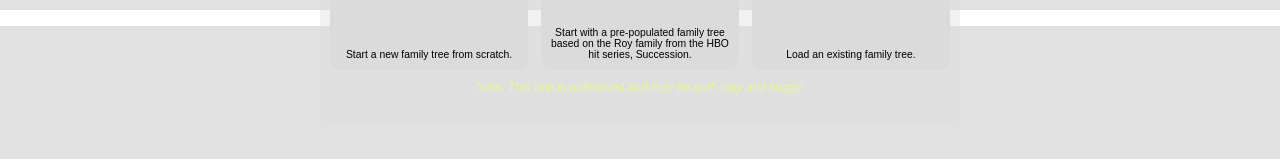
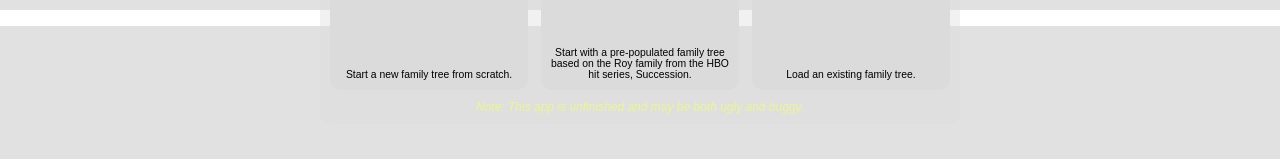
Before and after one commit to deanstein/family-tree, a Svelte app: page / in a window 1280 px wide. Shown: the part 476-640 px from the top of the page. Built offline with nearby package versions, Linux system fonts and the light colour scheme.

Commit message:
Fixing padding issue with modal toolbar slot

```diff
--- a/src/ui/Modals/ChooseTreeModal/ChooseTreeModal.svelte
+++ b/src/ui/Modals/ChooseTreeModal/ChooseTreeModal.svelte
@@ -101,7 +101,7 @@
 
 	.choose-tree-dev-message {
 		display: flex;
-		padding: 10px;
+		padding: 10px 10px 0px 10px;
 		font-size: 1.5vh;
 		font-style: italic;
 		justify-content: center;
--- a/src/ui/Modals/EditAlternateNameModal.svelte
+++ b/src/ui/Modals/EditAlternateNameModal.svelte
@@ -104,6 +104,8 @@
 		<FieldContainer label="Context (optional)" grow={true}>
 			<TextArea {isEnabled} bind:inputValue={contextInputValue} />
 		</FieldContainer>
+	</div>
+	<div slot="modal-toolbar-slot">
 		<ModalActionsBar>
 			{#if isEnabled && nameInputValueOriginal !== ''}
 				<Button
@@ -129,7 +131,8 @@
 				/>
 			{/if}
 		</ModalActionsBar>
-	</div></Modal
+	</div>
+</Modal
 >
 
 <style>
--- a/src/ui/Modals/Modal.svelte
+++ b/src/ui/Modals/Modal.svelte
@@ -149,6 +149,5 @@
 		width: -webkit-fill-available;
 		width: -moz-available;
 		justify-content: right;
-		padding: 0 10px 10px 0px;
 	}
 </style>
--- a/src/ui/Modals/ModalActionsBar.svelte
+++ b/src/ui/Modals/ModalActionsBar.svelte
@@ -7,10 +7,12 @@
 
 <style>
 	.modal-actions-bar {
-		width: 100%;
 		display: flex;
+		width: -webkit-fill-available;
+		width: -moz-available;
 		gap: 0.5vw;
 		margin-top: 1.5vh;
 		justify-content: right;
+		padding: 0 10px 10px 10px;
 	}
 </style>
```
